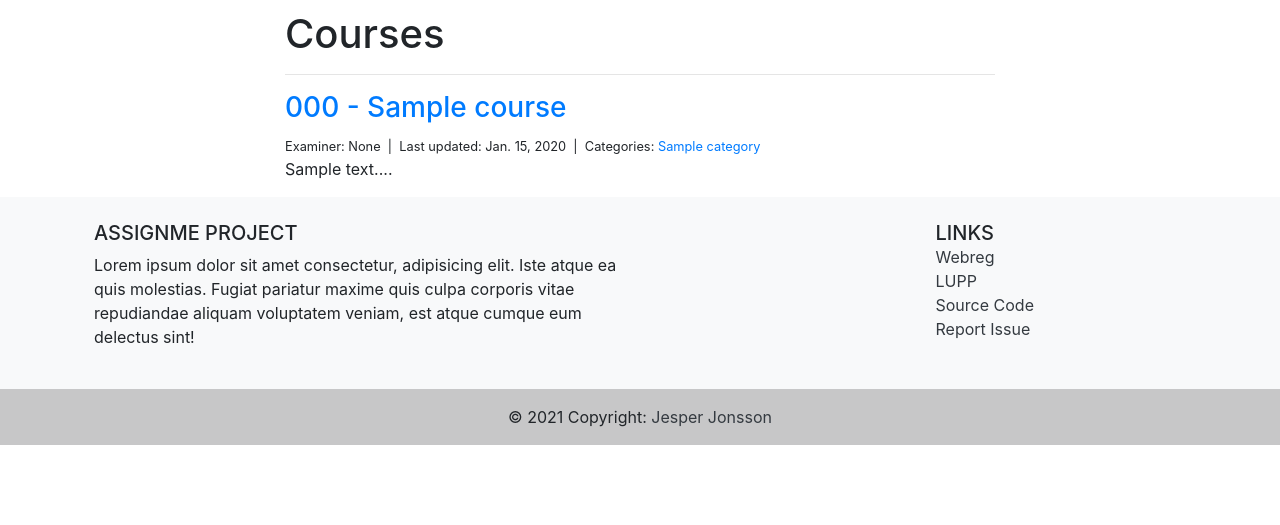
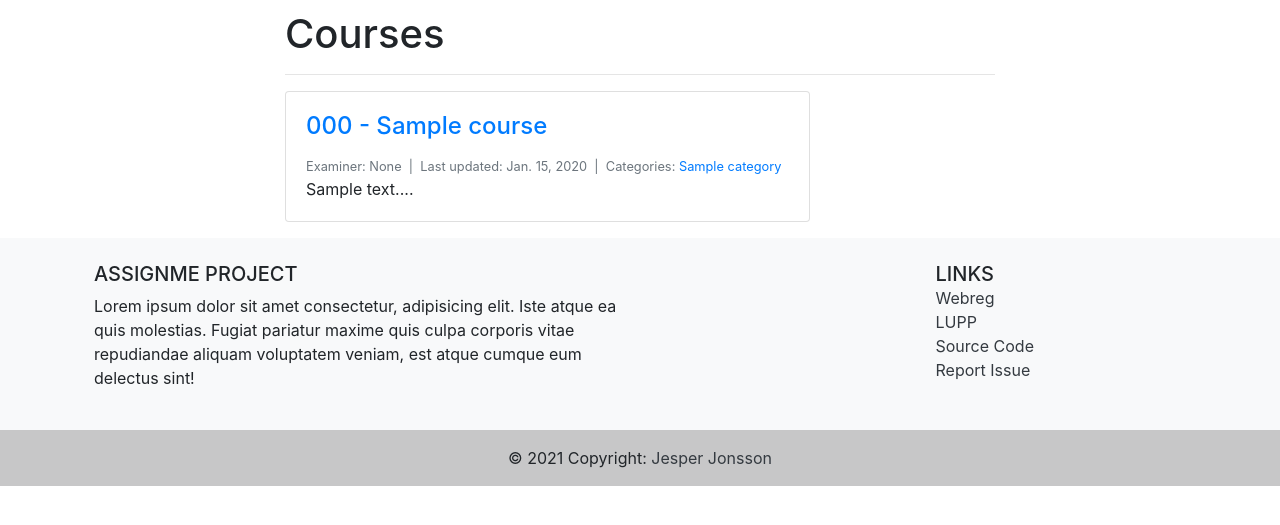
Before and after one commit to pingvine/assign-me-project, a Django app: page /course/ in a window 1280 px wide. Shown: the part 56-581 px from the top of the page. Run offline with Django 3.2, Linux system fonts and the light colour scheme; tables that the repository leaves empty hold one stand-in row (values such as "Sample post"); some libraries are stand-ins or nearby versions.

Commit message:
Update styling course index

```diff
--- a/assignme/templates/course_index.html
+++ b/assignme/templates/course_index.html
@@ -3,9 +3,14 @@
 <div class="col-md-8 offset-md-2 header">
     <h1>Courses</h1>
     <hr>
+    <div class="card-deck">
+        <div class="row">
         {% for course in courses %}
-        <h3><a href="{% url 'course_detail' course.pk %}">{{ course.code }} - {{ course.title }}</a></h3>
-        <small>
+            <div class="col-12">
+                <div class="card mb-3">
+                    <div class="card-body">
+                        <h4 class="card-title"><a href="{% url 'course_detail' course.pk %}">{{ course.code }} - {{ course.title }}</a></h3>
+                        <small class="card-subtitle mb-2 text-muted">
                             Examiner:
                             {{ course.get_examiner }}&nbsp;&nbsp;|&nbsp;
                             Last updated:
@@ -17,7 +22,12 @@
                                 </a>&nbsp;
                             {% endfor %}
                         </small>
-        <p>{{ course.body | slice:":400"}}...</p>
+                        <p class="card-text">{{ course.body | slice:":400"}}...</p>
+                    </div>
+                </div>
+            </div>
         {% endfor %}
         </div>
+    </div>
+</div>
 {% endblock %}
```
Lines whose indentation alone changed are shown as unchanged.
